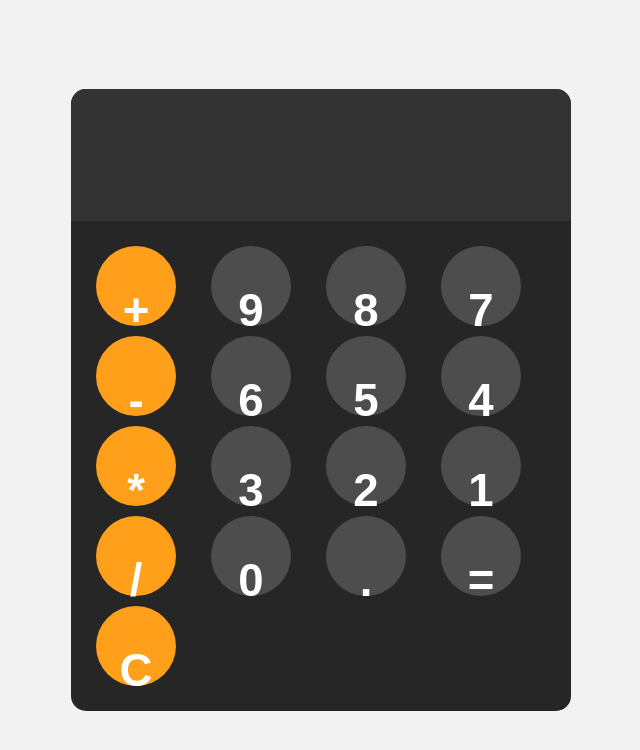
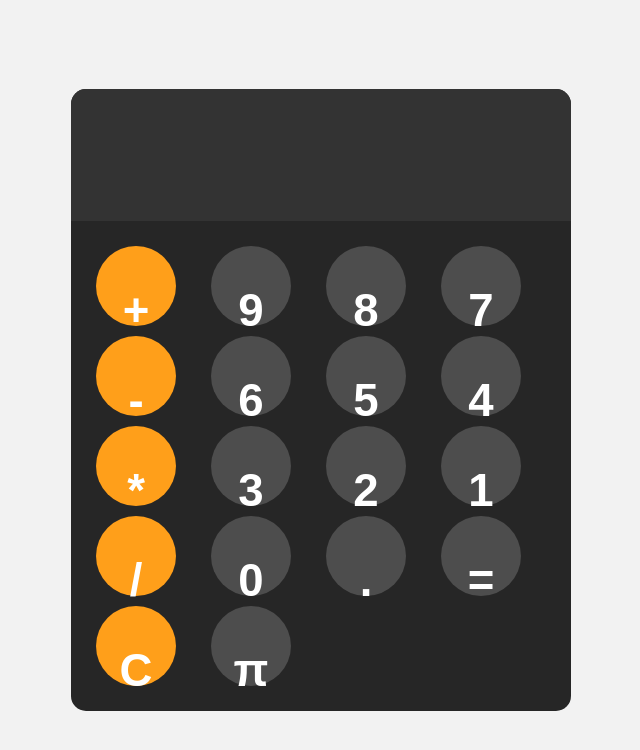
Before and after one commit to PSGtatitos/Web-Calculator, a plain HTML site: page index.html in a window 1280 px wide. Shown: the whole page, without its empty margins (319-959 px from the left). Drawn offline with Linux system fonts and the light colour scheme.

Commit message:
Update index.html

```diff
--- a/index.html
+++ b/index.html
@@ -27,6 +27,7 @@
       <button onclick="appendToDisplay('.')"><h2>.</h2></button>
       <button onclick="calculate()"><h2>=</h2></button>
       <button onclick="clearDisplay()" class="operator-btn"><h2>C</h2></button>
+      <button onclick="appendToDisplay("3.14")"><h2>π</h2></button>
     </div>
   </div>
   <script src="./app.js"></script>
```
